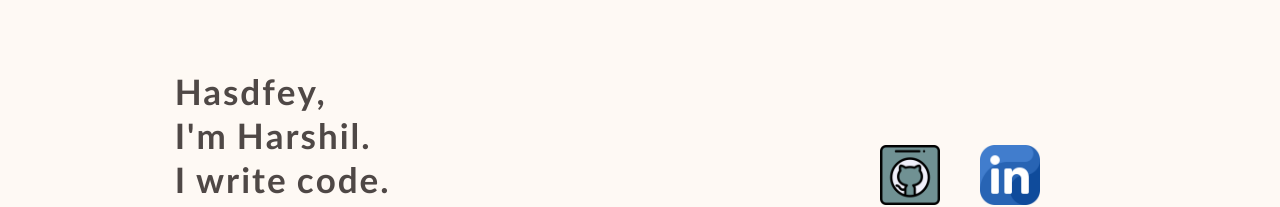
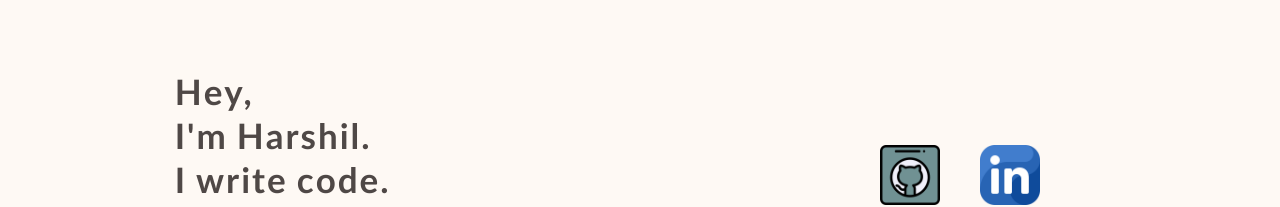
Before and after one commit to harshilchordia/Portfolio, a React (Create React App) app: page / in a window 1280 px wide. Shown: the part 239-446 px from the top of the page. Built offline with nearby package versions, Linux system fonts and the light colour scheme.

Commit message:
trial over

```diff
--- a/src/components/HeroSection/index.js
+++ b/src/components/HeroSection/index.js
@@ -29,7 +29,7 @@ const HeroSection = () => {
 			<div className="LeftBox">
 				<div className="HeroContent">
 					<h1>
-						<span className={letterClass}>Hasdf</span>
+						<span className={letterClass}>H</span>
 						<span className={`${letterClass} _12`}>e</span>
 						<span className={`${letterClass} _12`}>y,</span>
 						<br />
```
